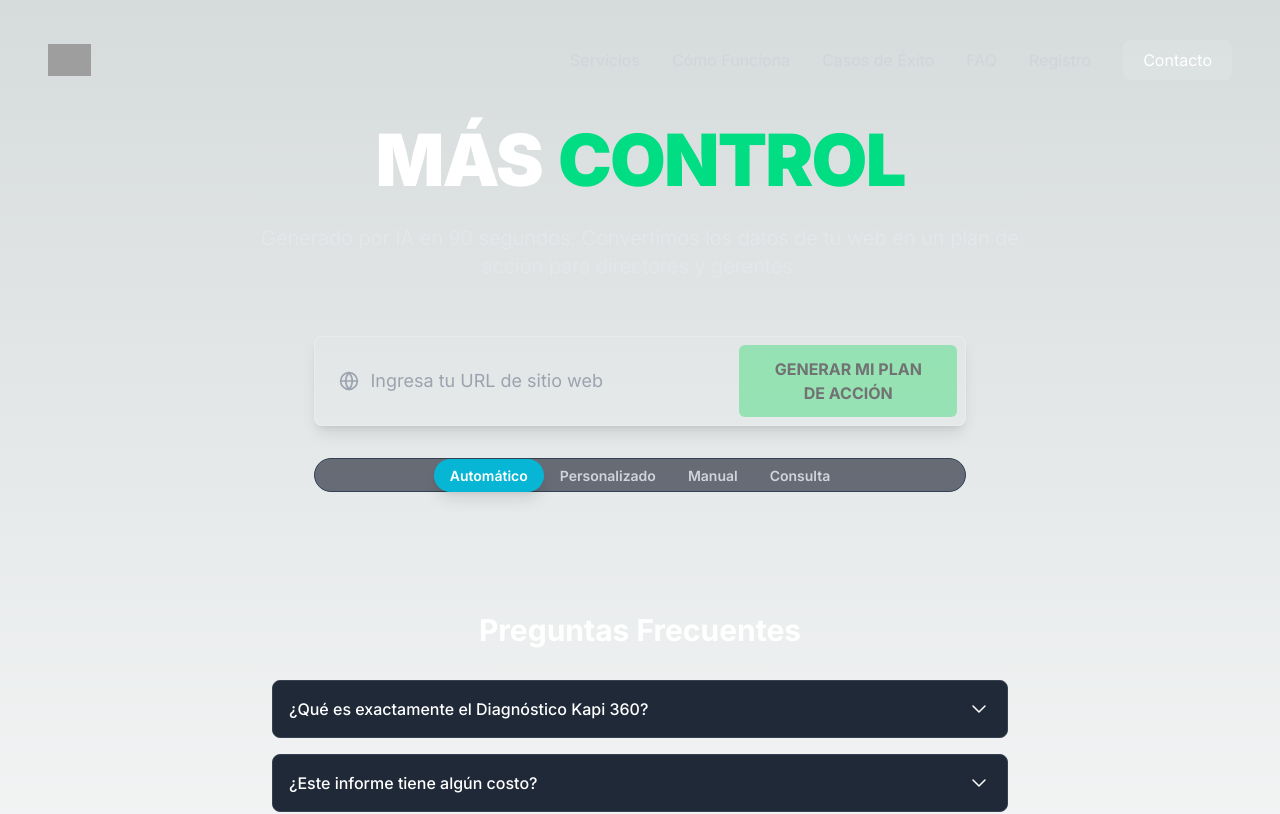
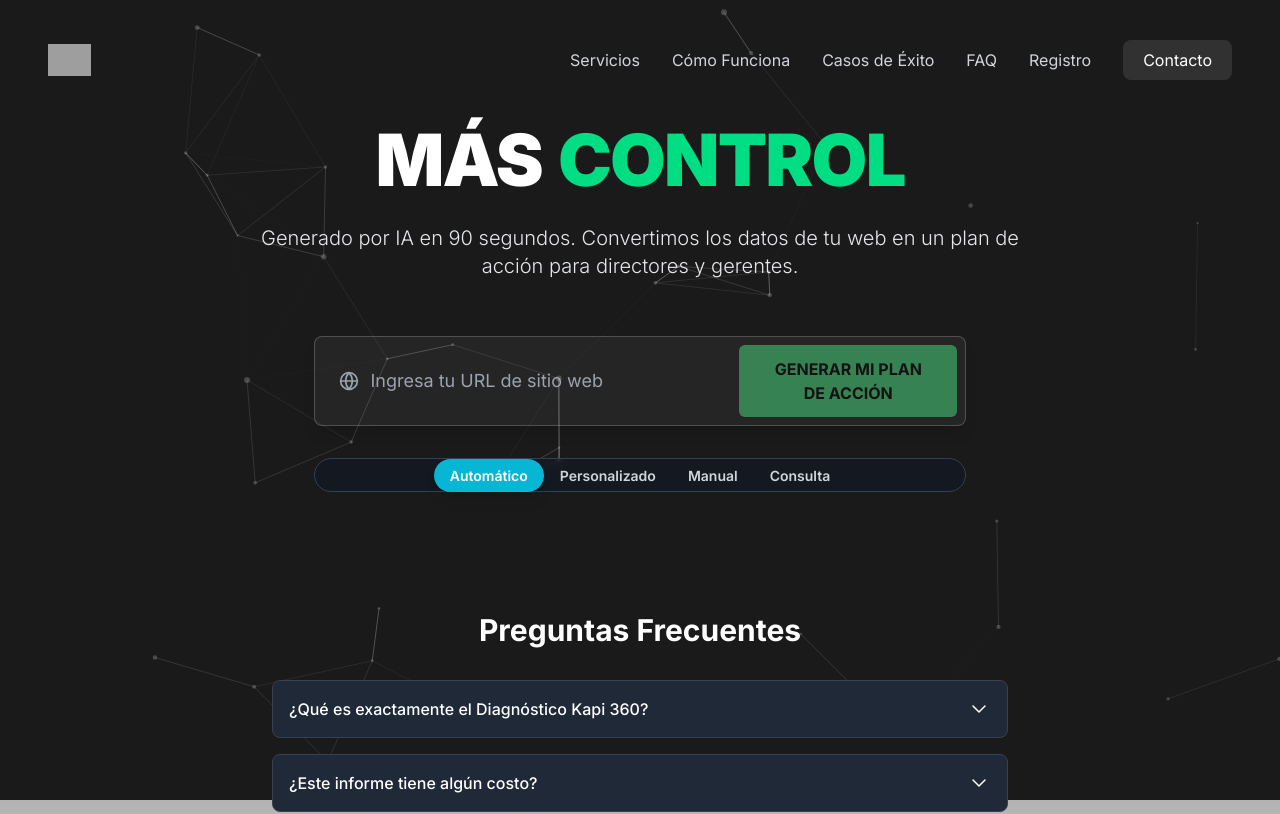
Before and after one commit to nataliogarbus/kapi360-mvp, a Next.js app: page / in a window 1280 px wide. Shown: the top 814 px of the page. Built offline with nearby package versions, Linux system fonts and the light colour scheme; grey boxes are pictures that could not be loaded.

Commit message:
feat(ui): Implementar fondo de partículas interactivo

```diff
--- a/package.json
+++ b/package.json
@@ -11,6 +11,8 @@
   "dependencies": {
     "@google/generative-ai": "^0.24.1",
     "@supabase/supabase-js": "^2.55.0",
+    "@tsparticles/react": "^3.0.0",
+    "@tsparticles/slim": "^3.9.1",
     "chart.js": "^4.5.0",
     "framer-motion": "^12.23.12",
     "next": "^14.2.32",
--- a/src/app/layout.tsx
+++ b/src/app/layout.tsx
@@ -1,6 +1,7 @@
 import type { Metadata } from "next";
 import { Inter } from "next/font/google";
 import "./globals.css";
+import ParticlesBackground from "@/components/ParticlesBackground";
 
 const inter = Inter({ subsets: ["latin"] });
 
@@ -16,7 +17,10 @@
 }>) {
   return (
     <html lang="en">
-      <body className={inter.className}>{children}</body>
+      <body className={`${inter.className} bg-[#1a1a1a]`}>
+        <ParticlesBackground />
+        {children}
+      </body>
     </html>
   );
 }
--- /dev/null
+++ b/src/components/ParticlesBackground.tsx
@@ -0,0 +1,111 @@
+'use client';
+
+import { useEffect, useMemo, useState } from "react";
+import Particles, { initParticlesEngine } from "@tsparticles/react";
+import type { Container, Engine } from "@tsparticles/engine";
+import { loadSlim } from "@tsparticles/slim";
+
+const ParticlesBackground = () => {
+  const [init, setInit] = useState(false);
+
+  useEffect(() => {
+    initParticlesEngine(async (engine) => {
+      await loadSlim(engine);
+    }).then(() => {
+      setInit(true);
+    });
+  }, []);
+
+  const particlesLoaded = async (container?: Container): Promise<void> => {
+    console.log("Particles container loaded", container);
+  };
+
+  const options = useMemo(
+    () => ({
+      background: {
+        color: {
+          value: "#1a1a1a", // Fondo oscuro principal
+        },
+      },
+      fpsLimit: 60,
+      interactivity: {
+        events: {
+          onHover: {
+            enable: true,
+            mode: "grab",
+          },
+          onClick: {
+            enable: true,
+            mode: "push",
+          },
+        },
+        modes: {
+          grab: {
+            distance: 140,
+            links: {
+              opacity: 0.5,
+            },
+          },
+          push: {
+            quantity: 2,
+          },
+        },
+      },
+      particles: {
+        color: {
+          value: "#ffffff",
+        },
+        links: {
+          color: "#ffffff",
+          distance: 150,
+          enable: true,
+          opacity: 0.2,
+          width: 1,
+        },
+        move: {
+          direction: "none" as const,
+          enable: true,
+          outModes: {
+            default: "out" as const,
+          },
+          random: false,
+          speed: 1,
+          straight: false,
+        },
+        number: {
+          density: {
+            enable: true,
+            area: 800,
+          },
+          value: 80,
+        },
+        opacity: {
+          value: 0.2,
+        },
+        shape: {
+          type: "circle" as const,
+        },
+        size: {
+          value: { min: 1, max: 3 },
+        },
+      },
+      detectRetina: true,
+    }),
+    [],
+  );
+
+  if (init) {
+    return (
+      <Particles
+        id="tsparticles"
+        particlesLoaded={particlesLoaded}
+        options={options}
+        className="fixed top-0 left-0 w-full h-full z-[-1]"
+      />
+    );
+  }
+
+  return <></>;
+};
+
+export default ParticlesBackground;
```
Also changed, not shown: 1 other file (tests, documents, lock files or other folders).
